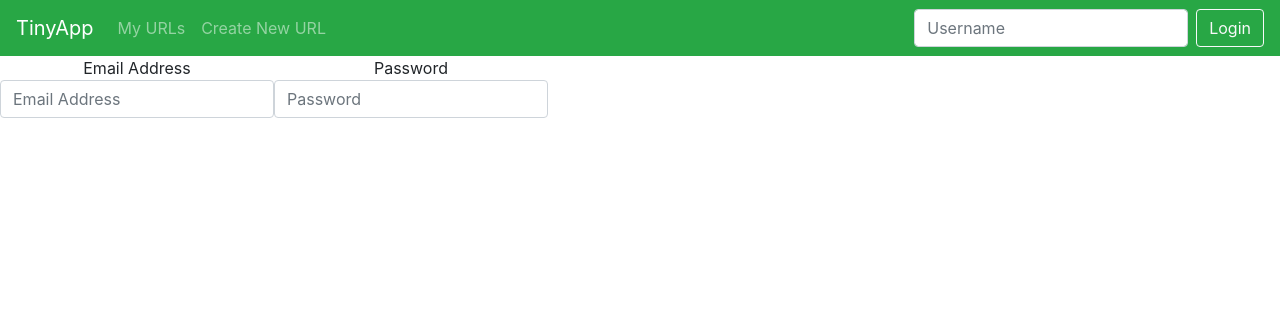
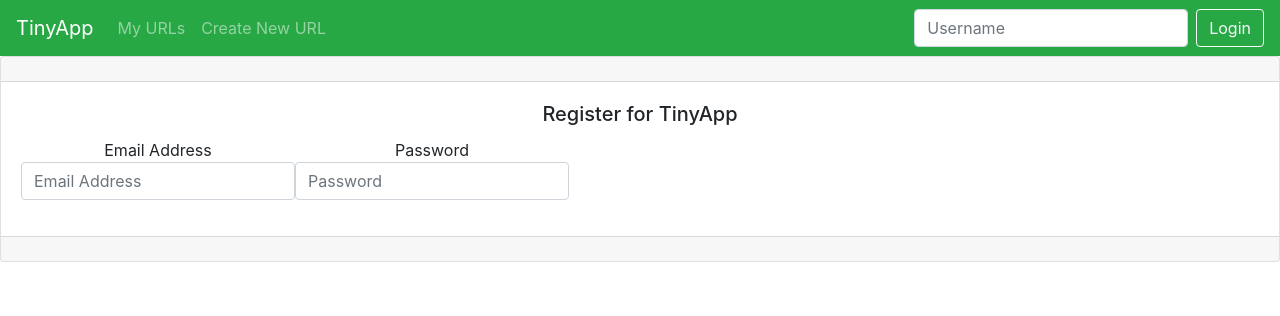
Before and after one commit to courtamos/tinyapp, a Node server app: template views/urls_register.ejs in a window 1280 px wide. Shown: the top 316 px of the page. Run offline with Node 20, Linux system fonts and the light colour scheme; the template is opened without the code that fills it, so the values that code supplies are empty; some libraries are stand-ins or nearby versions.

Commit message:
implemented get /register route which returns the urls_register template

```diff
--- a/express_server.js
+++ b/express_server.js
@@ -69,6 +69,13 @@ app.get("/u/:shortURL", (req, res) => { // redirecting shortURL to correct longU
 });
 
 
+app.get("/register", (req, res) => { // rending the register template in brower
+  const templateVars = { username: req.cookies["username"] };
+
+  res.render("urls_register", templateVars);
+});
+
+
 // ----- APP.POST -----
 app.post("/urls", (req, res) => { // creating/saving a new URL and storing it to urlDatabase object
   // console.log("req.body: ", req.body);
--- a/views/urls_register.ejs
+++ b/views/urls_register.ejs
@@ -16,6 +16,10 @@
 
   <%- include('partials/_header') %>
 
+    <div class="card text-center">
+      <div class="card-header"></div>
+      <div class="card-body">
+        <h5 class="card-title">Register for TinyApp</h5>
         <form class="form-inline" action="/register" method="POST">
           <div class="mb-3">
             <label for="formGroupExampleInput" class="form-label">Email Address</label>
@@ -26,6 +30,10 @@
             <input class="form-control" type="password" name="password" placeholder="Password">
           </div>
         </form>
+      </div>
+      <div class="card-footer text-muted">
+      </div>
+    </div>
 
     <!-- Bootstrap JS -->
     <script src="https://code.jquery.com/jquery-3.3.1.slim.min.js"
```
Lines whose indentation alone changed are shown as unchanged.
